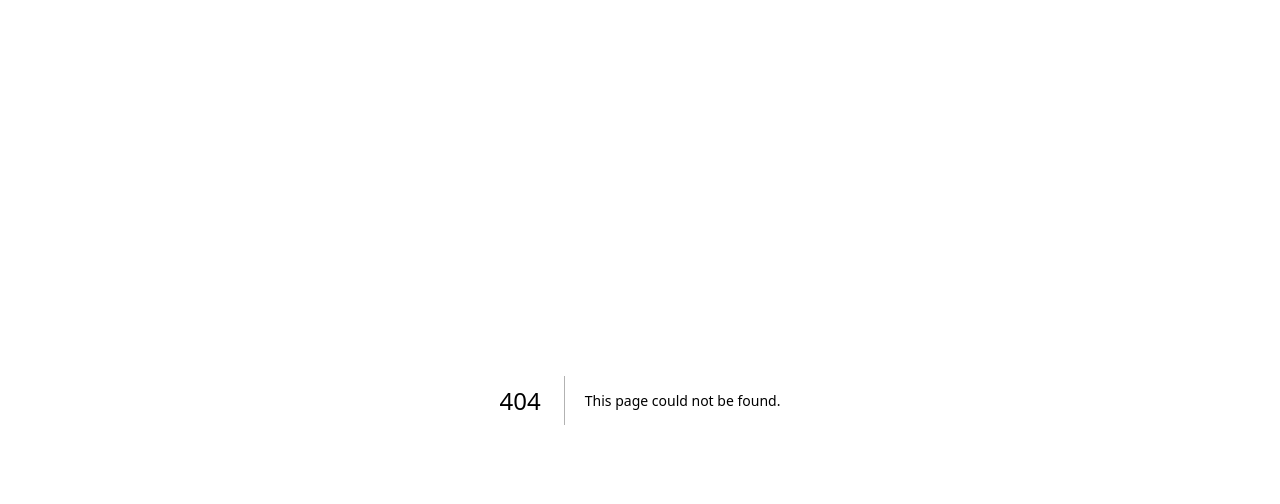
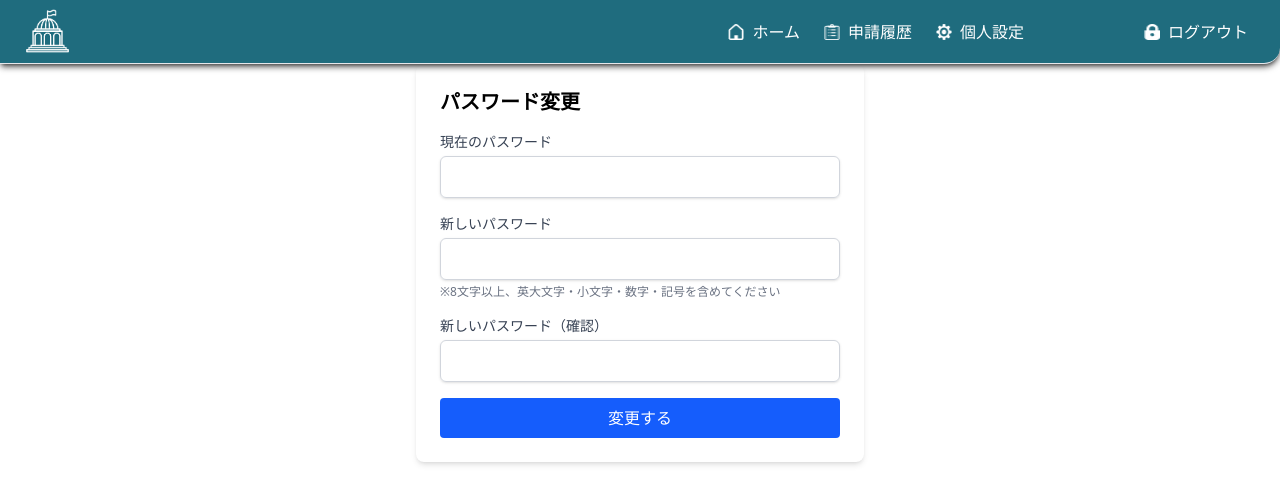
Before and after one commit to harutocom/city-hall-workflow, a Next.js app: page /settings/chengePassword in a window 1280 px wide. Before the commit this address had no page. Shown: the top 504 px of the page. Built offline with nearby package versions, Linux system fonts and the light colour scheme; no server answers.

Commit message:
feat: パスワードの変更画面を実装

```diff
--- /dev/null
+++ b/app/(app)/settings/chengePassword/page.tsx
@@ -0,0 +1,125 @@
+"use client";
+
+import { useState } from "react";
+import { useForm } from "react-hook-form";
+import { zodResolver } from "@hookform/resolvers/zod";
+import {
+  UserPasswordChangeSchema,
+  type UserPasswordChange,
+} from "@/schemas/user";
+import { changePassword } from "@/actions/user";
+
+export default function PasswordChangeForm() {
+  const [serverError, setServerError] = useState<string | null>(null);
+  const [successMessage, setSuccessMessage] = useState<string | null>(null);
+
+  // 1. useFormの設定
+  const {
+    register,
+    handleSubmit,
+    formState: { errors, isSubmitting },
+    reset,
+  } = useForm<UserPasswordChange>({
+    resolver: zodResolver(UserPasswordChangeSchema),
+    mode: "onChange", // 入力するたびにバリデーション実行（リアルタイム！）
+  });
+
+  // 2. 送信時の処理
+  const onSubmit = async (data: UserPasswordChange) => {
+    setServerError(null);
+    setSuccessMessage(null);
+
+    const result = await changePassword(data);
+
+    if (result.success) {
+      setSuccessMessage("パスワードを変更しました！");
+      reset(); // フォームをクリア
+    } else {
+      setServerError(result.message || "エラーが発生しました");
+      // サーバー側で特定のフィールドエラーがあれば、ここでセットすることも可能
+      // (今回はシンプルにメッセージ表示だけに留めています)
+    }
+  };
+
+  return (
+    <div className="max-w-md mx-auto p-6 bg-white rounded-lg shadow-md">
+      <h2 className="text-xl font-bold mb-4">パスワード変更</h2>
+
+      {/* 成功・エラーメッセージ表示エリア */}
+      {successMessage && (
+        <div className="mb-4 p-3 bg-green-100 text-green-700 rounded">
+          {successMessage}
+        </div>
+      )}
+      {serverError && (
+        <div className="mb-4 p-3 bg-red-100 text-red-700 rounded">
+          {serverError}
+        </div>
+      )}
+
+      <form onSubmit={handleSubmit(onSubmit)} className="space-y-4">
+        {/* 現在のパスワード */}
+        <div>
+          <label className="block text-sm font-medium text-gray-700">
+            現在のパスワード
+          </label>
+          <input
+            type="password"
+            {...register("currentPassword")}
+            className="mt-1 block w-full rounded-md border-gray-300 shadow-sm focus:border-blue-500 focus:ring-blue-500 border p-2"
+          />
+          {errors.currentPassword && (
+            <p className="text-red-500 text-sm mt-1">
+              {errors.currentPassword.message}
+            </p>
+          )}
+        </div>
+
+        {/* 新しいパスワード */}
+        <div>
+          <label className="block text-sm font-medium text-gray-700">
+            新しいパスワード
+          </label>
+          <input
+            type="password"
+            {...register("newPassword")}
+            className="mt-1 block w-full rounded-md border-gray-300 shadow-sm focus:border-blue-500 focus:ring-blue-500 border p-2"
+          />
+          {errors.newPassword && (
+            <p className="text-red-500 text-sm mt-1">
+              {errors.newPassword.message}
+            </p>
+          )}
+          <p className="text-xs text-gray-500 mt-1">
+            ※8文字以上、英大文字・小文字・数字・記号を含めてください
+          </p>
+        </div>
+
+        {/* 確認用パスワード */}
+        <div>
+          <label className="block text-sm font-medium text-gray-700">
+            新しいパスワード（確認）
+          </label>
+          <input
+            type="password"
+            {...register("confirmPassword")}
+            className="mt-1 block w-full rounded-md border-gray-300 shadow-sm focus:border-blue-500 focus:ring-blue-500 border p-2"
+          />
+          {errors.confirmPassword && (
+            <p className="text-red-500 text-sm mt-1">
+              {errors.confirmPassword.message}
+            </p>
+          )}
+        </div>
+
+        <button
+          type="submit"
+          disabled={isSubmitting}
+          className="w-full bg-blue-600 text-white py-2 px-4 rounded hover:bg-blue-700 disabled:opacity-50 transition-colors"
+        >
+          {isSubmitting ? "変更中..." : "変更する"}
+        </button>
+      </form>
+    </div>
+  );
+}
--- a/app/(app)/settings/page.tsx
+++ b/app/(app)/settings/page.tsx
@@ -27,10 +27,13 @@ export default function Setup() {
         <div className="bg-[#1F6C7E] text-white text-xl font-bold px-8 py-4 ">
           アカウント管理
         </div>
-        <button className="flex items-center justify-between text-black hover:bg-[#DDDDDD] bg-white shadow-md p-6 border border-[#1F6C7E] font-bold">
+        <Link
+          href="/settings/chengePassword"
+          className="flex items-center justify-between text-black hover:bg-[#DDDDDD] bg-white shadow-md p-6 border border-[#1F6C7E] font-bold"
+        >
           <span>パスワード変更</span>
           <img src="/Next.png" alt="Next" className="w-4 h-4" />
-        </button>
+        </Link>
         <button className="flex items-center justify-between text-red-600 hover:bg-[#DDDDDD] bg-white shadow-md p-6 border border-[#1F6C7E] font-bold ">
           <span>ログアウト</span>
           <img src="/Next.png" alt="Next" className="w-4 h-4" />
```
